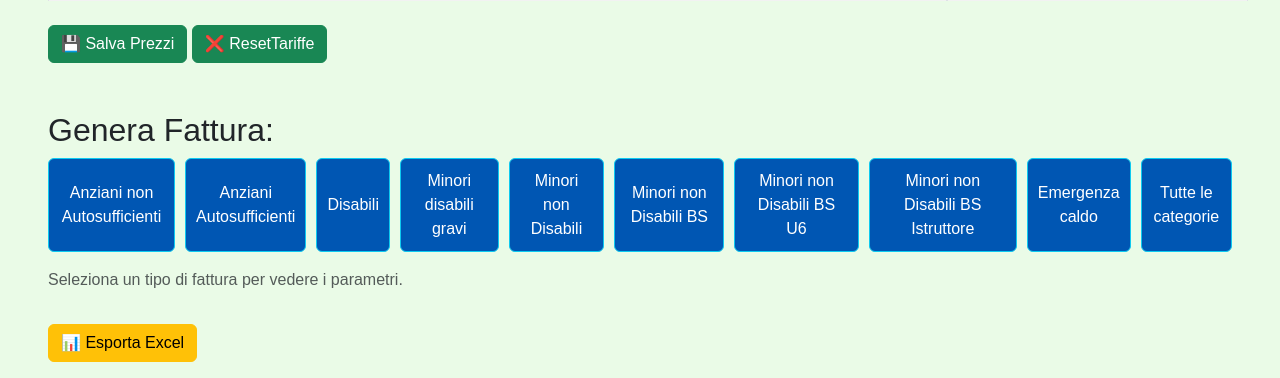
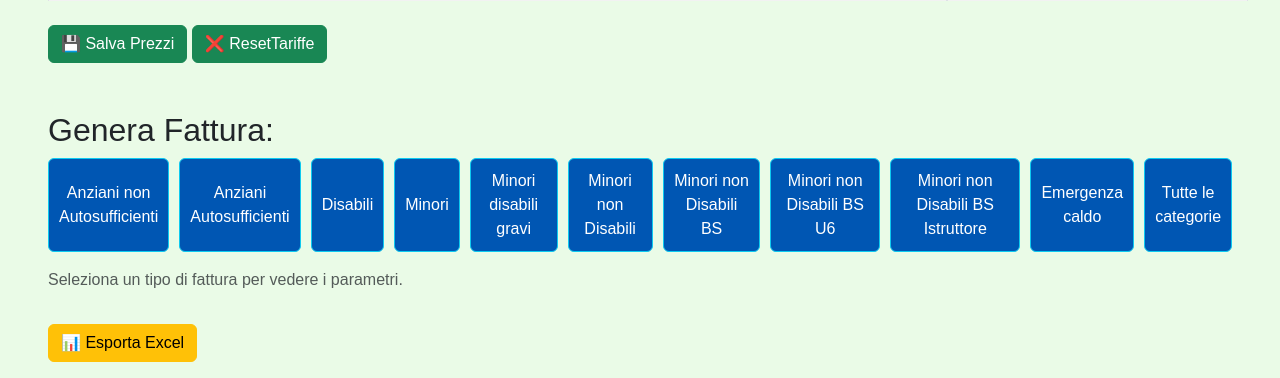
Before and after one commit to viktory2311/WebappFatturazioneSmart, a Django app: page / in a window 1280 px wide. Shown: the part 627-1005 px from the top of the page. Run offline with Django 5.2, Linux system fonts and the light colour scheme; data comes from the database, SQL or seed files in the repository; both versions use the stored data as it was after the commit; some libraries are stand-ins or nearby versions; some web fonts are replaced.

Commit message:
- Sistemata la categoria Minori che prima veniva mappata a minori_disabili_gravi

```diff
--- a/TestConDjango/WebappFatturazioneSmart/fatturazione/static/script.js
+++ b/TestConDjango/WebappFatturazioneSmart/fatturazione/static/script.js
@@ -1078,6 +1078,9 @@ let totaleFatturato = "€ " + parseFloat(tariffa * ore).toFixed(2);
     case 'disabili':
       headers = ["Descrizione", "Data di Nascita", "Codice Fiscale Cliente", "Distretto", "Buono_TipoUtenza", "Mese", "Tipo_Intervento", "Intervento_OreMensili", "Intervento_CostoMensile", "Quantità erogata", "Totale", "Apl"];
       break;
+    case 'minori':
+      headers = ["Descrizione", "Data di Nascita", "Codice Fiscale Cliente", "Distretto", "Buono_TipoUtenza", "Mese", "Tipo_Intervento", "Intervento_OreMensili", "Intervento_CostoMensile", "Quantità erogata", "Totale", "Apl"];
+      break;
     case 'minori_disabili_gravi':
       headers = ["Descrizione", "Data di Nascita", "Codice Fiscale Cliente", "Distretto", "Buono_TipoUtenza", "Mese", "Tipo_Intervento", "Intervento_OreMensili", "Intervento_CostoMensile", "Quantità erogata", "Totale", "Apl"];
       break;
@@ -1230,7 +1233,7 @@ let totaleFatturato = "€ " + parseFloat(tariffa * ore).toFixed(2);
     "ANZ_NON_AUTO": "anziani_non_autosufficienti",
     "DISABILE": "disabili",
     "ANZ_AUTO": "anziani_autosufficienti",
-    "MINORI": "minori_disabili_gravi",
+    "MINORI": "minori",
     "EMERGENZA CALDO": "emergenza_caldo",
     "Minori non Disabili":"minori_non_disabili",
     "Minori non Disabili BS":"minori_non_disabili_bs",
@@ -1270,7 +1273,10 @@ let totaleFatturato = "€ " + parseFloat(tariffa * ore).toFixed(2);
             dataRow = [row.descrizione, row.dataNascita, row.codiceFiscale, print_distretto, tipoUtenza, meseCompleto, tipologiaValue, row.buonoservizio, row.tariffa, row.totaleFormattato, totaleFatturato, row.apl];
             //console.log("Il Tipo di Utenza ===> ", tipoUtenza,"Nome Utenza:", row.descrizione,"Data Row: ", dataRow);
             break;
-          case 'minori_disabili_gravi':
+          case 'minori':
+            dataRow = [row.descrizione, row.dataNascita, row.codiceFiscale, print_distretto, tipoUtenza, meseCompleto, tipologiaValue, row.buonoservizio, row.tariffa, row.totaleFormattato, totaleFatturato, row.apl];
+            break;
+            case 'minori_disabili_gravi':
             dataRow = [row.descrizione, row.dataNascita, row.codiceFiscale, print_distretto, tipoUtenza, meseCompleto, tipologiaValue, row.buonoservizio, row.tariffa, row.totaleFormattato, totaleFatturato, row.apl];
             break;
           case 'minori_non_disabili':
@@ -1439,7 +1445,7 @@ function calcolaRiepilogoPerSheet(visualizedData, tipoFattura, ws, isNord) {
     "ANZ_NON_AUTO": "anziani_non_autosufficienti",
     "DISABILE": "disabili",
     "ANZ_AUTO": "anziani_autosufficienti",
-    "MINORI": "minori_disabili_gravi",
+    "MINORI": "minori",
     "EMERGENZA CALDO": "emergenza_caldo",
     "Minori non Disabili":"minori_non_disabili",
     "Minori non Disabili BS":"minori_non_disabili_bs",
@@ -1675,6 +1681,7 @@ let tipoFattura = ''; // Variabile globale che tiene traccia del tipo di fattura
 function setFattura(tipo, button) {
   const allbtn = document.querySelectorAll(".btn-info");
   allbtn.forEach(btn => btn.classList.remove("clicked"));
+
   button.classList.add("clicked");
   tipoFattura = tipo;  // Imposta il tipo di fattura in base al bottone cliccato
 
@@ -1690,6 +1697,9 @@ function setFattura(tipo, button) {
     case 'disabili':
       description = '<strong>Questa fattura includerà:</strong><br> Una pagina per il DISTRETTO NORD e una Pagina per il DISTRETTO SUD.';
       break;
+    case 'minori':
+      description = '<strong>Questa fattura includerà:</strong><br> Una pagina per il DISTRETTO NORD e una Pagina per il DISTRETTO SUD.';
+      break;
     case 'minori_disabili_gravi':
       description = '<strong>Questa fattura includerà:</strong><br> Una pagina per il DISTRETTO NORD e una Pagina per il DISTRETTO SUD.';
       break;
--- a/TestConDjango/WebappFatturazioneSmart/fatturazione/templates/index.html
+++ b/TestConDjango/WebappFatturazioneSmart/fatturazione/templates/index.html
@@ -246,6 +246,7 @@
       <button class="btn btn-info " onclick="setFattura('anziani_non_autosufficienti', this)">Anziani non Autosufficienti</button>
       <button class="btn btn-info" onclick="setFattura('anziani_autosufficienti', this)">Anziani Autosufficienti</button>
       <button class="btn btn-info" onclick="setFattura('disabili', this)">Disabili</button>
+      <button class="btn btn-info" onclick="setFattura('minori', this)">Minori</button>
       <button class="btn btn-info" onclick="setFattura('minori_disabili_gravi', this)">Minori disabili gravi</button>
       <button class="btn btn-info" onclick="setFattura('minori_non_disabili', this)">Minori non Disabili</button>
       <button class="btn btn-info" onclick="setFattura('minori_non_disabili_bs', this)">Minori non Disabili BS </button>
```
Also changed, not shown: TestConDjango/WebappFatturazioneSmart/db.sqlite3.
